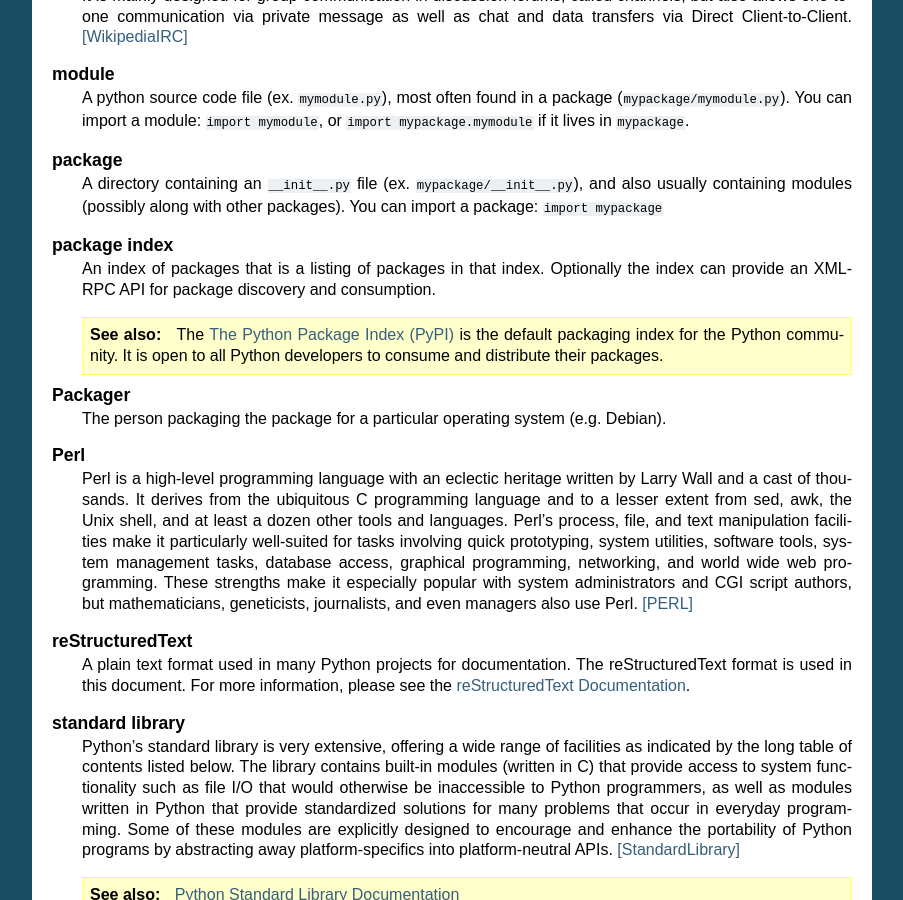
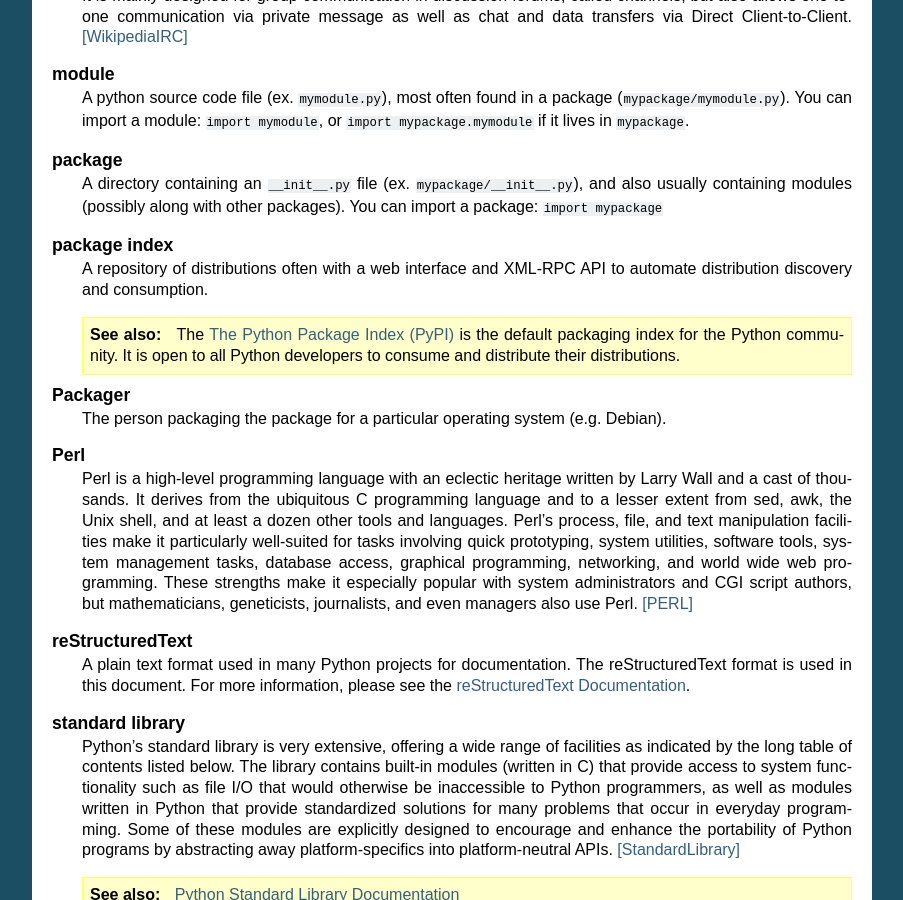
Before and after one commit to pypa/packaging.python.org, a Sphinx documentation site: the page built from source/glossary.txt, in a window 1280 px wide and 900 px high, scrolled down 523 px. Shown: the whole window, without its empty margins (198-1101 px from the left). Built offline with Sphinx 7.4.7, drawn with Linux system fonts in a browser that asks for light colours.

Commit message:
Replace "package" with "distribution" when defining "package index"

```diff
--- a/source/glossary.txt
+++ b/source/glossary.txt
@@ -41,9 +41,13 @@ Glossary
        a package: ``import mypackage``
 
    package index
-       An index of packages that is a listing of packages in that index. Optionally the index can provide an XML-RPC API for package discovery and consumption.
+       A repository of distributions often with a web interface and
+       XML-RPC API to automate distribution discovery and consumption.
 
-       .. seealso:: The :ref:`pypi_info` is the default packaging index for the Python community. It is open to all Python developers to consume and distribute their packages.
+       .. seealso:: The :ref:`pypi_info` is the default packaging
+                    index for the Python community. It is open to all
+                    Python developers to consume and distribute their
+                    distributions.
 
    Packager
        The person packaging the package for a particular operating system
```
